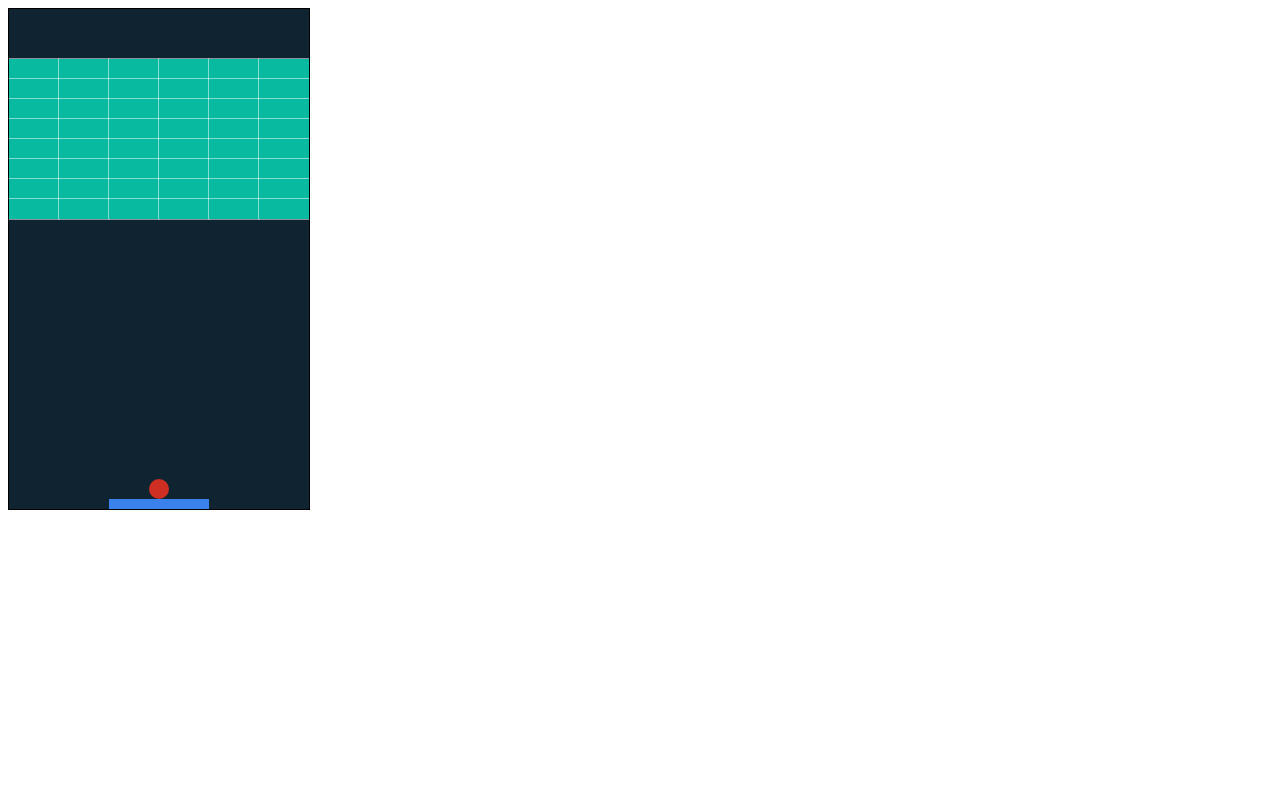
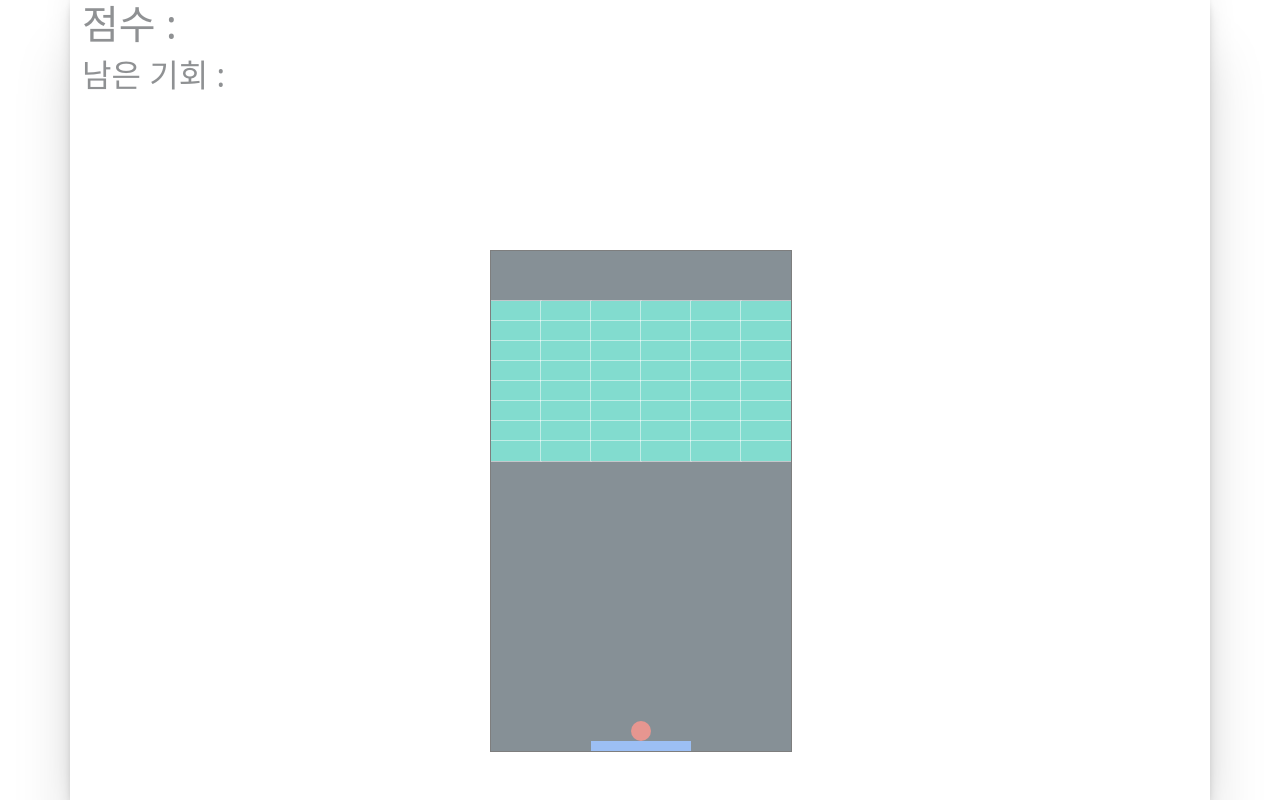
Before and after one commit to dogeonK/FlashGame, a plain HTML site: page games/breakOut/app.html in a window 1280 px wide. Drawn offline with nearby package versions, Linux system fonts and the light colour scheme.

Commit message:
[UPDATE] 점수, 기회 html

```diff
--- a/games/breakOut/app.html
+++ b/games/breakOut/app.html
@@ -6,9 +6,16 @@
         <style>
             #gameCanvas{ border: 1px solid black; }
         </style>
+        <link href="https://cdn.jsdelivr.net/npm/bootstrap@5.3.1/dist/css/bootstrap.min.css" rel="stylesheet" integrity="sha384-4bw+/aepP/YC94hEpVNVgiZdgIC5+VKNBQNGCHeKRQN+PtmoHDEXuppvnDJzQIu9" crossorigin="anonymous">
+        <link rel="stylesheet" href="style.css">
     </head>
     <body>
-        <canvas id="gameCanvas" width=300 height=500></canvas>
+        <div class="container">
+            <canvas id="gameCanvas" width="300" height="500"></canvas>
+            <h1 id="game-score">점수 : </h1>
+            <h2 id="game-life">남은 기회 : </h2>
+        </div>
+
         <script type="module" src="app.js"></script>
     </body>
 </html>
```
